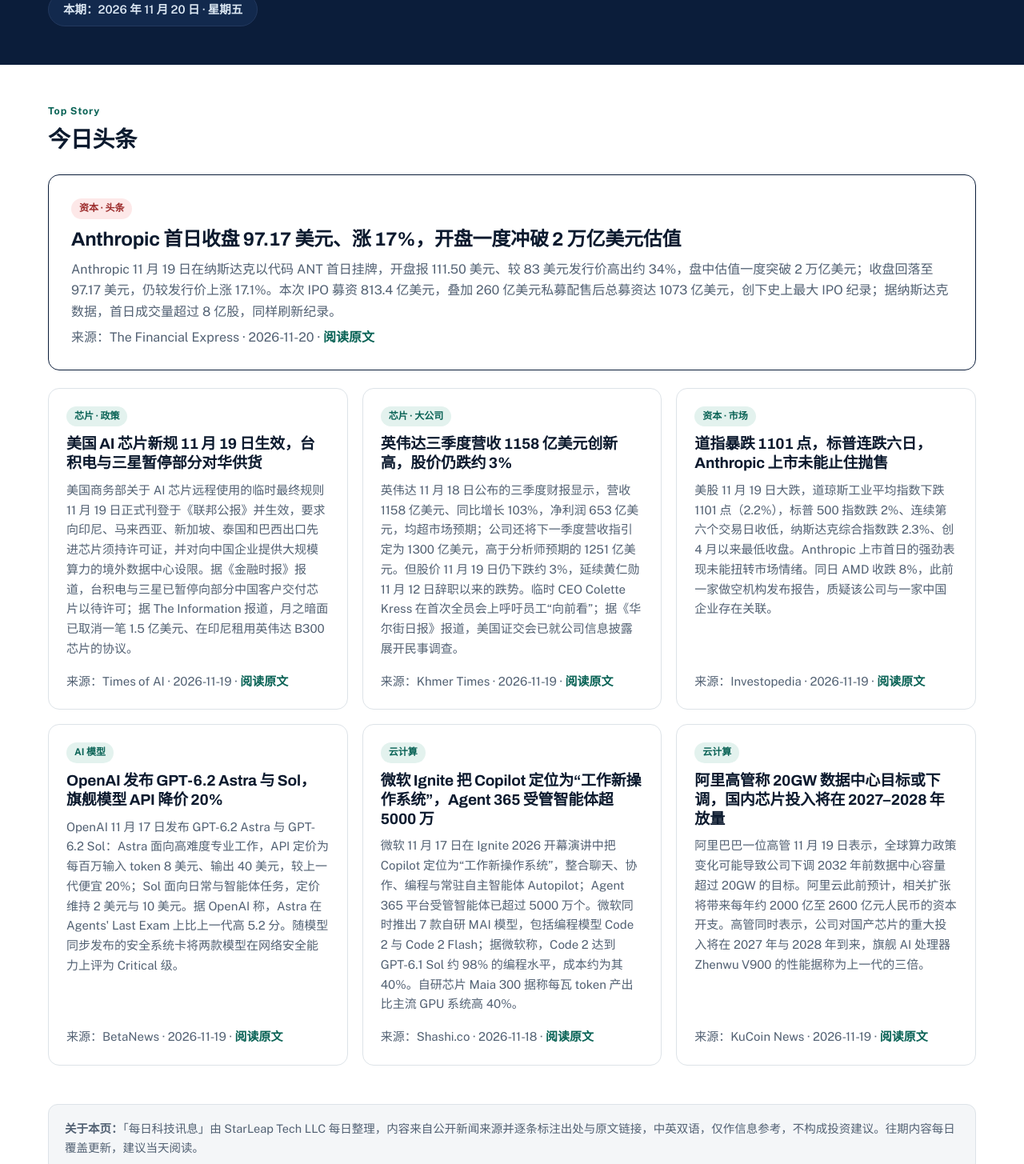
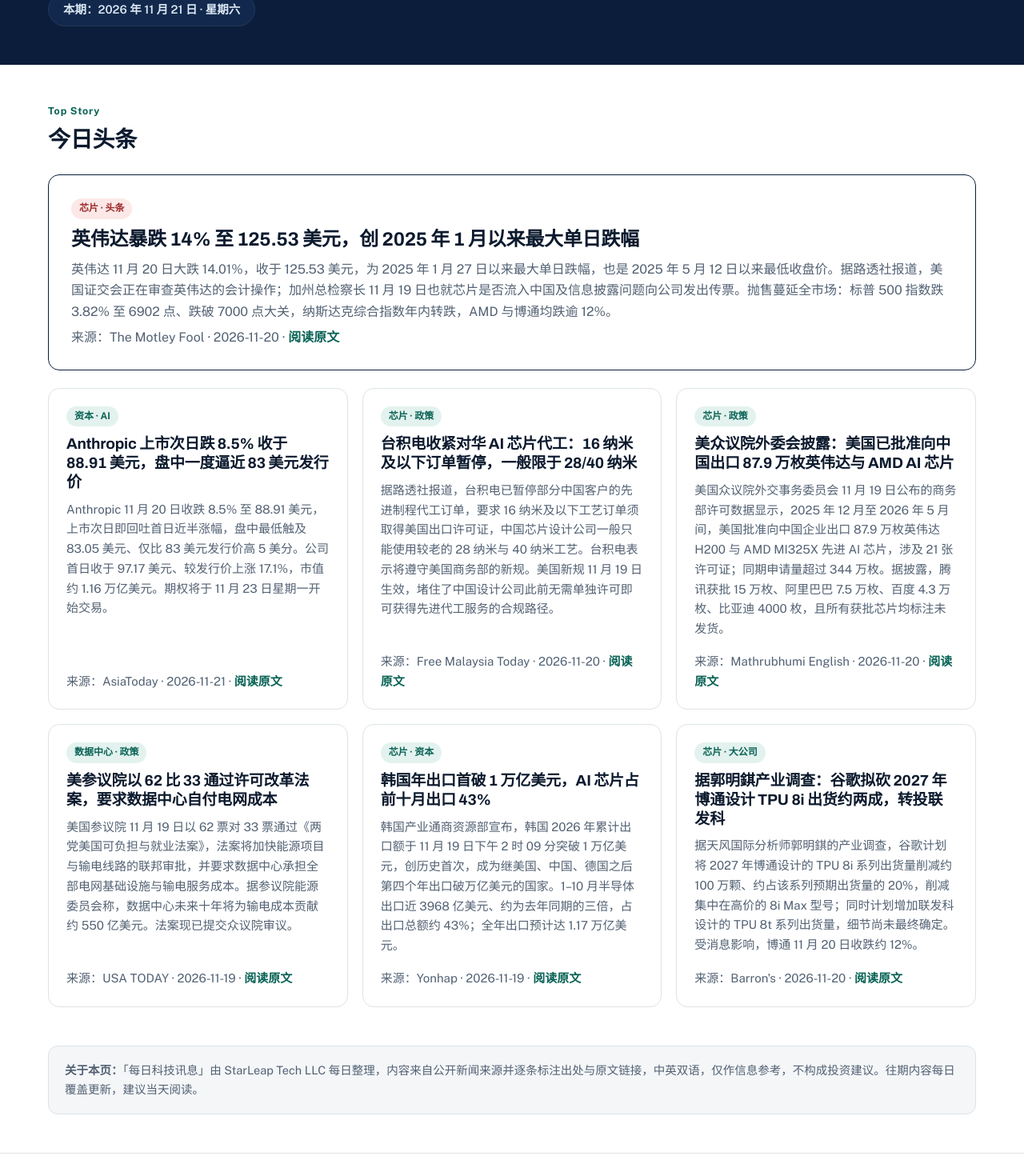
Before and after one commit to phelanlorna48-creator/starleaptech-website, a plain HTML site: page tech.html in a window 1280 px wide. Shown: the part 319-1774 px from the top of the page at 80% size. Drawn offline with nearby package versions, Linux system fonts and the light colour scheme.

Commit message:
Daily tech news 2026-11-21

```diff
--- a/tech.html
+++ b/tech.html
@@ -91,7 +91,7 @@ html[data-lang="en"] .lzh{display:none}
     <p class="kicker">StarLeap Tech LLC · Daily Tech Briefing</p>
     <h1><span class="lzh">每日科技讯息</span><span class="len">Daily Tech Briefing</span></h1>
     <p><span class="lzh">每天整理全球科技要闻：人工智能、芯片半导体、云计算与数据中心、科技公司与资本动态。每条标注公开来源，点得开、查得到。</span><span class="len">A daily digest of global technology news — AI, semiconductors, cloud &amp; data centers, tech companies and capital — every story linked to its original source.</span></p>
-    <span class="edition"><span class="lzh">本期：2026 年 11 月 20 日 · 星期五</span><span class="len">Edition: Friday, November 20, 2026</span></span>
+    <span class="edition"><span class="lzh">本期：2026 年 11 月 21 日 · 星期六</span><span class="len">Edition: Saturday, November 21, 2026</span></span>
   </div>
 </section>
 
@@ -100,53 +100,53 @@ html[data-lang="en"] .lzh{display:none}
     <p class="eyebrow">Top Story</p>
     <h2><span class="lzh">今日头条</span><span class="len">Top story</span></h2>
     <article class="featured">
-      <span class="chip hot"><span class="lzh">资本 · 头条</span><span class="len">Capital · Top story</span></span>
-      <h3><span class="lzh">Anthropic 首日收盘 97.17 美元、涨 17%，开盘一度冲破 2 万亿美元估值</span><span class="len">Anthropic closes first day at $97.17, up 17%, after opening briefly above a $2 trillion valuation</span></h3>
-      <p><span class="lzh">Anthropic 11 月 19 日在纳斯达克以代码 ANT 首日挂牌，开盘报 111.50 美元、较 83 美元发行价高出约 34%，盘中估值一度突破 2 万亿美元；收盘回落至 97.17 美元，仍较发行价上涨 17.1%。本次 IPO 募资 813.4 亿美元，叠加 260 亿美元私募配售后总募资达 1073 亿美元，创下史上最大 IPO 纪录；据纳斯达克数据，首日成交量超过 8 亿股，同样刷新纪录。</span><span class="len">Anthropic began trading on Nasdaq under the ticker ANT on November 19, opening at $111.50 — about 34% above its $83 offer price — and briefly carrying a valuation above $2 trillion before closing at $97.17, still up 17.1% on the day. The $81.34 billion offering was the largest IPO on record, and together with a $26 billion private placement the company raised $107.3 billion in total. Nasdaq data put first-day volume above 800 million shares, also a record.</span></p>
-      <p class="meta"><span class="lzh">来源：The Financial Express · 2026-11-20 · </span><span class="len">Source: The Financial Express · Nov 20, 2026 · </span><a href="https://www.financialexpress.com/market/global-markets/anthropic-ipo-listing-live-updates-date-time-nasdaq-debut-share-price-ipo-price-how-to-buy-in-india/4388215/" target="_blank" rel="noopener"><span class="lzh">阅读原文</span><span class="len">Read the story</span></a></p>
+      <span class="chip hot"><span class="lzh">芯片 · 头条</span><span class="len">Chips · Top story</span></span>
+      <h3><span class="lzh">英伟达暴跌 14% 至 125.53 美元，创 2025 年 1 月以来最大单日跌幅</span><span class="len">Nvidia plunges 14% to $125.53 in its biggest one-day drop since January 2025</span></h3>
+      <p><span class="lzh">英伟达 11 月 20 日大跌 14.01%，收于 125.53 美元，为 2025 年 1 月 27 日以来最大单日跌幅，也是 2025 年 5 月 12 日以来最低收盘价。据路透社报道，美国证交会正在审查英伟达的会计操作；加州总检察长 11 月 19 日也就芯片是否流入中国及信息披露问题向公司发出传票。抛售蔓延全市场：标普 500 指数跌 3.82% 至 6902 点、跌破 7000 点大关，纳斯达克综合指数年内转跌，AMD 与博通均跌逾 12%。</span><span class="len">Nvidia fell 14.01% on November 20 to close at $125.53 — its largest one-day drop since January 27, 2025, and its lowest close since May 12, 2025. Reuters reported that the U.S. Securities and Exchange Commission is examining Nvidia's accounting practices, and California's attorney general served the company a subpoena on November 19 over whether chips reached China and whether investors were misled. The sell-off spread across the market: the S&amp;P 500 fell 3.82% to 6,902, below the 7,000 mark, the Nasdaq Composite turned negative for the year, and AMD and Broadcom each fell more than 12%.</span></p>
+      <p class="meta"><span class="lzh">来源：The Motley Fool · 2026-11-20 · </span><span class="len">Source: The Motley Fool · Nov 20, 2026 · </span><a href="https://www.fool.com/coverage/stock-market-today/2026/11/20/stock-market-today-nov-20-nvidia-s-usd2-5-trillion-rout-deepens-as-sec-accounting-probe-adds-to-wall-street-s-ai-sell-off/" target="_blank" rel="noopener"><span class="lzh">阅读原文</span><span class="len">Read the story</span></a></p>
     </article>
 
     <div class="grid">
 <article class="card">
+        <span class="chip"><span class="lzh">资本 · AI</span><span class="len">Capital · AI</span></span>
+        <h3><span class="lzh">Anthropic 上市次日跌 8.5% 收于 88.91 美元，盘中一度逼近 83 美元发行价</span><span class="len">Anthropic falls 8.5% on day two to $88.91, at one point nearly touching its $83 IPO price</span></h3>
+        <p><span class="lzh">Anthropic 11 月 20 日收跌 8.5% 至 88.91 美元，上市次日即回吐首日近半涨幅，盘中最低触及 83.05 美元、仅比 83 美元发行价高 5 美分。公司首日收于 97.17 美元、较发行价上涨 17.1%，市值约 1.16 万亿美元。期权将于 11 月 23 日星期一开始交易。</span><span class="len">Anthropic fell 8.5% on November 20 to close at $88.91, giving back nearly half of its first-day gain on its second day of trading; it touched an intraday low of $83.05, just five cents above its $83 IPO price. The stock had closed its debut at $97.17, up 17.1% on the offer price, leaving the company worth about $1.16 trillion. Options on the stock are set to start trading on Monday, November 23.</span></p>
+        <p class="meta"><span class="lzh">来源：AsiaToday · 2026-11-21 · </span><span class="len">Source: AsiaToday · Nov 21, 2026 · </span><a href="https://asiatoday.id/read/anthropic-shares-fall-8-5-on-day-two-nearly-erasing-debut-gain" target="_blank" rel="noopener"><span class="lzh">阅读原文</span><span class="len">Read the story</span></a></p>
+      </article>
+
+      <article class="card">
         <span class="chip"><span class="lzh">芯片 · 政策</span><span class="len">Chips · Policy</span></span>
-        <h3><span class="lzh">美国 AI 芯片新规 11 月 19 日生效，台积电与三星暂停部分对华供货</span><span class="len">U.S. AI chip rule takes effect November 19 as TSMC and Samsung pause some China-bound shipments</span></h3>
-        <p><span class="lzh">美国商务部关于 AI 芯片远程使用的临时最终规则 11 月 19 日正式刊登于《联邦公报》并生效，要求向印尼、马来西亚、新加坡、泰国和巴西出口先进芯片须持许可证，并对向中国企业提供大规模算力的境外数据中心设限。据《金融时报》报道，台积电与三星已暂停向部分中国客户交付芯片以待许可；据 The Information 报道，月之暗面已取消一笔 1.5 亿美元、在印尼租用英伟达 B300 芯片的协议。</span><span class="len">The U.S. Commerce Department's interim final rule on remote access to advanced AI chips was published in the Federal Register and took effect on November 19, requiring licences to export advanced chips to Indonesia, Malaysia, Singapore, Thailand and Brazil, and restricting chips for data centers supplying large-scale compute to Chinese firms. The Financial Times reported that TSMC and Samsung have paused some deliveries to Chinese customers while they seek licences, and The Information reported that Moonshot AI scrapped a $150 million deal to rent Nvidia B300 chips in Indonesia.</span></p>
-        <p class="meta"><span class="lzh">来源：Times of AI · 2026-11-19 · </span><span class="len">Source: Times of AI · Nov 19, 2026 · </span><a href="https://timesof.ai/2026/11/bis-interim-final-rule-ai-chip-licences-five-countries-remote-access-china-data-centres" target="_blank" rel="noopener"><span class="lzh">阅读原文</span><span class="len">Read the story</span></a></p>
+        <h3><span class="lzh">台积电收紧对华 AI 芯片代工：16 纳米及以下订单暂停，一般限于 28/40 纳米</span><span class="len">TSMC tightens China AI chip curbs, pausing orders at 16nm and below</span></h3>
+        <p><span class="lzh">据路透社报道，台积电已暂停部分中国客户的先进制程代工订单，要求 16 纳米及以下工艺订单须取得美国出口许可证，中国芯片设计公司一般只能使用较老的 28 纳米与 40 纳米工艺。台积电表示将遵守美国商务部的新规。美国新规 11 月 19 日生效，堵住了中国设计公司此前无需单独许可即可获得先进代工服务的合规路径。</span><span class="len">TSMC has suspended some advanced manufacturing orders for Chinese customers and now requires U.S. export licences for orders at 16 nanometres and below, Reuters reported, with affected Chinese chip designers generally limited to older 28- and 40-nanometre processes. TSMC said it will comply with the new U.S. Commerce Department rules. The rules, which took effect on November 19, close a compliance route that had let Chinese designers access advanced foundry services without individual licences.</span></p>
+        <p class="meta"><span class="lzh">来源：Free Malaysia Today · 2026-11-20 · </span><span class="len">Source: Free Malaysia Today · Nov 20, 2026 · </span><a href="https://www.freemalaysiatoday.com/category/business/2026/11/20/tsmc-tightens-china-ai-chip-curbs-as-new-us-rules-close-manufacturing-loophole" target="_blank" rel="noopener"><span class="lzh">阅读原文</span><span class="len">Read the story</span></a></p>
+      </article>
+
+      <article class="card">
+        <span class="chip"><span class="lzh">芯片 · 政策</span><span class="len">Chips · Policy</span></span>
+        <h3><span class="lzh">美众议院外委会披露：美国已批准向中国出口 87.9 万枚英伟达与 AMD AI 芯片</span><span class="len">U.S. approved export of 879,868 Nvidia and AMD AI chips to China, House panel discloses</span></h3>
+        <p><span class="lzh">美国众议院外交事务委员会 11 月 19 日公布的商务部许可数据显示，2025 年 12 月至 2026 年 5 月间，美国批准向中国企业出口 87.9 万枚英伟达 H200 与 AMD MI325X 先进 AI 芯片，涉及 21 张许可证；同期申请量超过 344 万枚。据披露，腾讯获批 15 万枚、阿里巴巴 7.5 万枚、百度 4.3 万枚、比亚迪 4000 枚，且所有获批芯片均标注未发货。</span><span class="len">Licence data released by the U.S. House Foreign Affairs Committee on November 19 shows the Commerce Department approved exports of 879,868 Nvidia H200 and AMD MI325X advanced AI chips to Chinese buyers between December 2025 and May 2026, across 21 licences; applications in the period covered more than 3.44 million chips. Tencent was approved for 150,000 chips, Alibaba for 75,000, Baidu for 43,000 and BYD for 4,000, with every approval marked as not shipped.</span></p>
+        <p class="meta"><span class="lzh">来源：Mathrubhumi English · 2026-11-20 · </span><span class="len">Source: Mathrubhumi English · Nov 20, 2026 · </span><a href="https://english.mathrubhumi.com/amp/news/world/us-clears-ai-chips-china-nvidia-amd-jsu0nasp" target="_blank" rel="noopener"><span class="lzh">阅读原文</span><span class="len">Read the story</span></a></p>
+      </article>
+
+      <article class="card">
+        <span class="chip"><span class="lzh">数据中心 · 政策</span><span class="len">Data Centers · Policy</span></span>
+        <h3><span class="lzh">美参议院以 62 比 33 通过许可改革法案，要求数据中心自付电网成本</span><span class="len">U.S. Senate passes permitting bill 62–33, making data centers pay their own grid costs</span></h3>
+        <p><span class="lzh">美国参议院 11 月 19 日以 62 票对 33 票通过《两党美国可负担与就业法案》，法案将加快能源项目与输电线路的联邦审批，并要求数据中心承担全部电网基础设施与输电服务成本。据参议院能源委员会称，数据中心未来十年将为输电成本贡献约 550 亿美元。法案现已提交众议院审议。</span><span class="len">The U.S. Senate passed the Bipartisan American Affordability and Jobs Act on November 19 by 62 votes to 33, speeding federal approvals for energy projects and transmission lines and requiring data centers to bear the full cost of grid infrastructure and transmission service. The Senate Energy Committee said data centers would contribute about $55 billion toward transmission costs over the next decade. The bill now goes to the House of Representatives.</span></p>
+        <p class="meta"><span class="lzh">来源：USA TODAY · 2026-11-19 · </span><span class="len">Source: USA TODAY · Nov 19, 2026 · </span><a href="https://www.usatoday.com/story/news/politics/2026/11/19/senate-permitting-reform-bill-passes-data-centers-clean-energy/92871719007/" target="_blank" rel="noopener"><span class="lzh">阅读原文</span><span class="len">Read the story</span></a></p>
+      </article>
+
+      <article class="card">
+        <span class="chip"><span class="lzh">芯片 · 资本</span><span class="len">Chips · Capital</span></span>
+        <h3><span class="lzh">韩国年出口首破 1 万亿美元，AI 芯片占前十月出口 43%</span><span class="len">South Korea's annual exports top $1 trillion for the first time as AI chips drive the surge</span></h3>
+        <p><span class="lzh">韩国产业通商资源部宣布，韩国 2026 年累计出口额于 11 月 19 日下午 2 时 09 分突破 1 万亿美元，创历史首次，成为继美国、中国、德国之后第四个年出口破万亿美元的国家。1–10 月半导体出口近 3968 亿美元、约为去年同期的三倍，占出口总额约 43%；全年出口预计达 1.17 万亿美元。</span><span class="len">South Korea's cumulative exports for 2026 passed $1 trillion at 2:09 p.m. on November 19, the trade ministry announced — the first time the country has reached the milestone, making it the fourth country ever to do so after the United States, China and Germany. Semiconductor exports totalled nearly $396.8 billion in January–October, almost triple a year earlier and about 43% of all exports; full-year exports are projected at $1.17 trillion.</span></p>
+        <p class="meta"><span class="lzh">来源：Yonhap · 2026-11-19 · </span><span class="len">Source: Yonhap · Nov 19, 2026 · </span><a href="https://m-en.yna.co.kr/view/AEN20261119003951320" target="_blank" rel="noopener"><span class="lzh">阅读原文</span><span class="len">Read the story</span></a></p>
       </article>
 
       <article class="card">
         <span class="chip"><span class="lzh">芯片 · 大公司</span><span class="len">Chips · Big Tech</span></span>
-        <h3><span class="lzh">英伟达三季度营收 1158 亿美元创新高，股价仍跌约 3%</span><span class="len">Nvidia posts record $115.8 billion quarter, yet shares fall about 3%</span></h3>
-        <p><span class="lzh">英伟达 11 月 18 日公布的三季度财报显示，营收 1158 亿美元、同比增长 103%，净利润 653 亿美元，均超市场预期；公司还将下一季度营收指引定为 1300 亿美元，高于分析师预期的 1251 亿美元。但股价 11 月 19 日仍下跌约 3%，延续黄仁勋 11 月 12 日辞职以来的跌势。临时 CEO Colette Kress 在首次全员会上呼吁员工“向前看”；据《华尔街日报》报道，美国证交会已就公司信息披露展开民事调查。</span><span class="len">Nvidia reported fiscal third-quarter revenue of $115.8 billion on November 18, up 103% year on year, with net profit of $65.3 billion, both beating expectations; it guided next-quarter revenue to $130 billion, above the $125.1 billion analysts expected. Shares still fell about 3% on November 19, extending the slide since Jensen Huang resigned on November 12. Interim CEO Colette Kress told staff at her first all-hands meeting to "move on," and The Wall Street Journal reported that the SEC has opened a civil probe into the company's disclosures.</span></p>
-        <p class="meta"><span class="lzh">来源：Khmer Times · 2026-11-19 · </span><span class="len">Source: Khmer Times · Nov 19, 2026 · </span><a href="https://www.khmertimeskh.com/502059623/stocks-drop-as-booming-nvidia-results-drowned-by-spy-scandal/" target="_blank" rel="noopener"><span class="lzh">阅读原文</span><span class="len">Read the story</span></a></p>
-      </article>
-
-      <article class="card">
-        <span class="chip"><span class="lzh">资本 · 市场</span><span class="len">Capital · Markets</span></span>
-        <h3><span class="lzh">道指暴跌 1101 点，标普连跌六日，Anthropic 上市未能止住抛售</span><span class="len">Dow plunges 1,101 points and S&amp;P falls for a sixth straight day as Anthropic's debut fails to stop the sell-off</span></h3>
-        <p><span class="lzh">美股 11 月 19 日大跌，道琼斯工业平均指数下跌 1101 点（2.2%），标普 500 指数跌 2%、连续第六个交易日收低，纳斯达克综合指数跌 2.3%、创 4 月以来最低收盘。Anthropic 上市首日的强劲表现未能扭转市场情绪。同日 AMD 收跌 8%，此前一家做空机构发布报告，质疑该公司与一家中国企业存在关联。</span><span class="len">U.S. stocks plunged on November 19: the Dow Jones Industrial Average fell 1,101 points (2.2%), the S&amp;P 500 dropped 2% for a sixth straight daily decline, and the Nasdaq Composite fell 2.3% to its lowest close since April. Anthropic's strong debut did little to lift sentiment. AMD ended the day down 8% after a short seller published a report alleging the chipmaker has problematic ties to a Chinese company.</span></p>
-        <p class="meta"><span class="lzh">来源：Investopedia · 2026-11-19 · </span><span class="len">Source: Investopedia · Nov 19, 2026 · </span><a href="https://www.investopedia.com/stock-market-today-dow-jones-s-and-p-500-nasdaq-11192026-12263687" target="_blank" rel="noopener"><span class="lzh">阅读原文</span><span class="len">Read the story</span></a></p>
-      </article>
-
-      <article class="card">
-        <span class="chip"><span class="lzh">AI 模型</span><span class="len">AI Models</span></span>
-        <h3><span class="lzh">OpenAI 发布 GPT-6.2 Astra 与 Sol，旗舰模型 API 降价 20%</span><span class="len">OpenAI ships GPT-6.2 Astra and Sol, cutting flagship API prices 20%</span></h3>
-        <p><span class="lzh">OpenAI 11 月 17 日发布 GPT-6.2 Astra 与 GPT-6.2 Sol：Astra 面向高难度专业工作，API 定价为每百万输入 token 8 美元、输出 40 美元，较上一代便宜 20%；Sol 面向日常与智能体任务，定价维持 2 美元与 10 美元。据 OpenAI 称，Astra 在 Agents' Last Exam 上比上一代高 5.2 分。随模型同步发布的安全系统卡将两款模型在网络安全能力上评为 Critical 级。</span><span class="len">OpenAI released GPT-6.2 Astra and GPT-6.2 Sol on November 17. Astra, built for demanding professional work, is priced at $8 per million input tokens and $40 per million output tokens — 20% less than its predecessor — while Sol, for everyday and agent workloads, stays at $2 and $10. OpenAI says Astra scores 5.2 points above GPT-6 Astra on Agents' Last Exam. The accompanying system card rates both models at the Critical level for cybersecurity capabilities.</span></p>
-        <p class="meta"><span class="lzh">来源：BetaNews · 2026-11-19 · </span><span class="len">Source: BetaNews · Nov 19, 2026 · </span><a href="https://betanews.com/article/gpt-6-2-astra-api-pricing/" target="_blank" rel="noopener"><span class="lzh">阅读原文</span><span class="len">Read the story</span></a></p>
-      </article>
-
-      <article class="card">
-        <span class="chip"><span class="lzh">云计算</span><span class="len">Cloud</span></span>
-        <h3><span class="lzh">微软 Ignite 把 Copilot 定位为“工作新操作系统”，Agent 365 受管智能体超 5000 万</span><span class="len">Microsoft recasts Copilot as the "new OS for work" at Ignite as Agent 365 passes 50 million agents</span></h3>
-        <p><span class="lzh">微软 11 月 17 日在 Ignite 2026 开幕演讲中把 Copilot 定位为“工作新操作系统”，整合聊天、协作、编程与常驻自主智能体 Autopilot；Agent 365 平台受管智能体已超过 5000 万个。微软同时推出 7 款自研 MAI 模型，包括编程模型 Code 2 与 Code 2 Flash；据微软称，Code 2 达到 GPT-6.1 Sol 约 98% 的编程水平，成本约为其 40%。自研芯片 Maia 300 据称每瓦 token 产出比主流 GPU 系统高 40%。</span><span class="len">Microsoft used the opening keynote of Ignite 2026 on November 17 to recast Copilot as the "new operating system for work," combining chat, collaboration, coding and a persistent autonomous agent called Autopilot; its Agent 365 platform now governs more than 50 million agents. Microsoft also unveiled seven in-house MAI models, including the coding models Code 2 and Code 2 Flash; the company says Code 2 reaches about 98% of GPT-6.1 Sol's coding quality at roughly 40% of the cost. Its Maia 300 chip is claimed to deliver 40% more tokens per watt than leading GPU-based systems.</span></p>
-        <p class="meta"><span class="lzh">来源：Shashi.co · 2026-11-18 · </span><span class="len">Source: Shashi.co · Nov 18, 2026 · </span><a href="https://www.shashi.co/2026/11/microsoft-launches-role-based-copilot.html" target="_blank" rel="noopener"><span class="lzh">阅读原文</span><span class="len">Read the story</span></a></p>
-      </article>
-
-      <article class="card">
-        <span class="chip"><span class="lzh">云计算</span><span class="len">Cloud</span></span>
-        <h3><span class="lzh">阿里高管称 20GW 数据中心目标或下调，国内芯片投入将在 2027–2028 年放量</span><span class="len">Alibaba may revise its 20 GW data center target down as domestic chip spending ramps up in 2027–2028</span></h3>
-        <p><span class="lzh">阿里巴巴一位高管 11 月 19 日表示，全球算力政策变化可能导致公司下调 2032 年前数据中心容量超过 20GW 的目标。阿里云此前预计，相关扩张将带来每年约 2000 亿至 2600 亿元人民币的资本开支。高管同时表示，公司对国产芯片的重大投入将在 2027 年与 2028 年到来，旗舰 AI 处理器 Zhenwu V900 的性能据称为上一代的三倍。</span><span class="len">An Alibaba executive said on November 19 that changes in global compute policy may lead the company to revise down its target of more than 20 GW of data center capacity by 2032. Analysts had modeled capital spending of roughly 200 to 260 billion yuan a year on the expansion. The executive added that major investment in domestic chips is expected in 2027 and 2028, and said its flagship Zhenwu V900 AI processor delivers three times the performance of its predecessor.</span></p>
-        <p class="meta"><span class="lzh">来源：KuCoin News · 2026-11-19 · </span><span class="len">Source: KuCoin News · Nov 19, 2026 · </span><a href="https://www.kucoin.com/news/flash/alibaba-executive-suggests-20-gw-data-center-target-may-be-revised" target="_blank" rel="noopener"><span class="lzh">阅读原文</span><span class="len">Read the story</span></a></p>
+        <h3><span class="lzh">据郭明錤产业调查：谷歌拟砍 2027 年博通设计 TPU 8i 出货约两成，转投联发科</span><span class="len">Google plans to cut 2027 Broadcom-designed TPU 8i shipments by about 20% and shift volume to MediaTek, Kuo survey says</span></h3>
+        <p><span class="lzh">据天风国际分析师郭明錤的产业调查，谷歌计划将 2027 年博通设计的 TPU 8i 系列出货量削减约 100 万颗、约占该系列预期出货量的 20%，削减集中在高价的 8i Max 型号；同时计划增加联发科设计的 TPU 8t 系列出货量，细节尚未最终确定。受消息影响，博通 11 月 20 日收跌约 12%。</span><span class="len">Google plans to cut 2027 shipments of its Broadcom-designed TPU 8i series by about one million units — roughly 20% of expected volume, concentrated in the higher-priced 8i Max model — and increase shipments of the MediaTek-designed TPU 8t series, according to TF International analyst Ming-Chi Kuo's latest industry survey, with details not yet final. Broadcom shares fell about 12% on November 20 on the report.</span></p>
+        <p class="meta"><span class="lzh">来源：Barron's · 2026-11-20 · </span><span class="len">Source: Barron's · Nov 20, 2026 · </span><a href="https://www.barrons.com/articles/broadcom-stock-google-ai-chips-e75d888d" target="_blank" rel="noopener"><span class="lzh">阅读原文</span><span class="len">Read the story</span></a></p>
       </article>
     </div>
 
```
